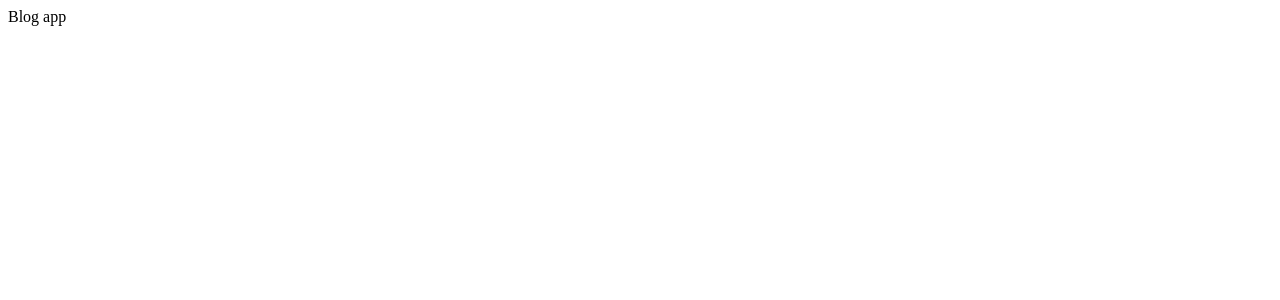
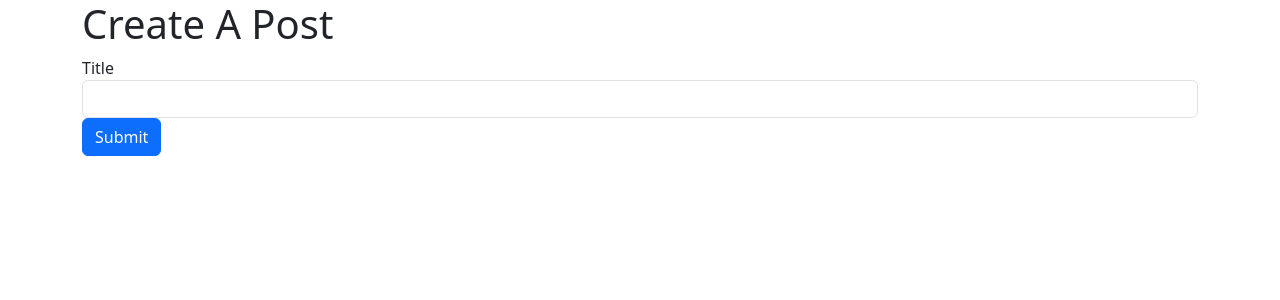
Before and after one commit to HienDinh3010/blog, a React (Create React App) app in the folder client/: page / in a window 1280 px wide. Shown: the top 300 px of the page. Built offline with nearby package versions, Linux system fonts and the light colour scheme.

Commit message:
Create Post Submission Form

```diff
--- a/client/public/index.html
+++ b/client/public/index.html
@@ -15,6 +15,8 @@
       user's mobile device or desktop. See https://developers.google.com/web/fundamentals/web-app-manifest/
     -->
     <link rel="manifest" href="%PUBLIC_URL%/manifest.json" />
+    <link href="https://cdn.jsdelivr.net/npm/bootstrap@5.3.3/dist/css/bootstrap.min.css" rel="stylesheet" integrity="sha384-QWTKZyjpPEjISv5WaRU9OFeRpok6YctnYmDr5pNlyT2bRjXh0JMhjY6hW+ALEwIH" crossorigin="anonymous">
+
     <!--
       Notice the use of %PUBLIC_URL% in the tags above.
       It will be replaced with the URL of the `public` folder during the build.
--- a/client/src/App.js
+++ b/client/src/App.js
@@ -1,5 +1,11 @@
 import React from 'react';
+import PostCreate from './PostCreate';
 
 export default () => {
-    return <div>Blog app</div>
+    return (
+        <div className='container'>
+            <h1>Create A Post</h1>
+            <PostCreate />
+        </div>
+    )
 };
--- /dev/null
+++ b/client/src/PostCreate.js
@@ -0,0 +1,33 @@
+import React, { useState } from 'react';
+import axios from 'axios';
+
+export default () => {
+    const [title, setTitle] = useState('');
+
+    const onSubmit = async (event) => {
+        event.preventDefault();
+
+        await axios.post('http://localhost:4000/posts', {
+            title
+        });
+
+        setTitle('');
+    }
+
+    return (
+    <div>
+        <form onSubmit={onSubmit}>
+            <div className="form-group">
+                <label>Title</label>
+                <input
+                    value={title}
+                    onChange={e => setTitle(e.target.value)}
+                    type="text" className="form-control" />
+            </div>
+            <button className="btn btn-primary">
+                Submit
+            </button>
+        </form>
+    </div>
+  )
+}
```
